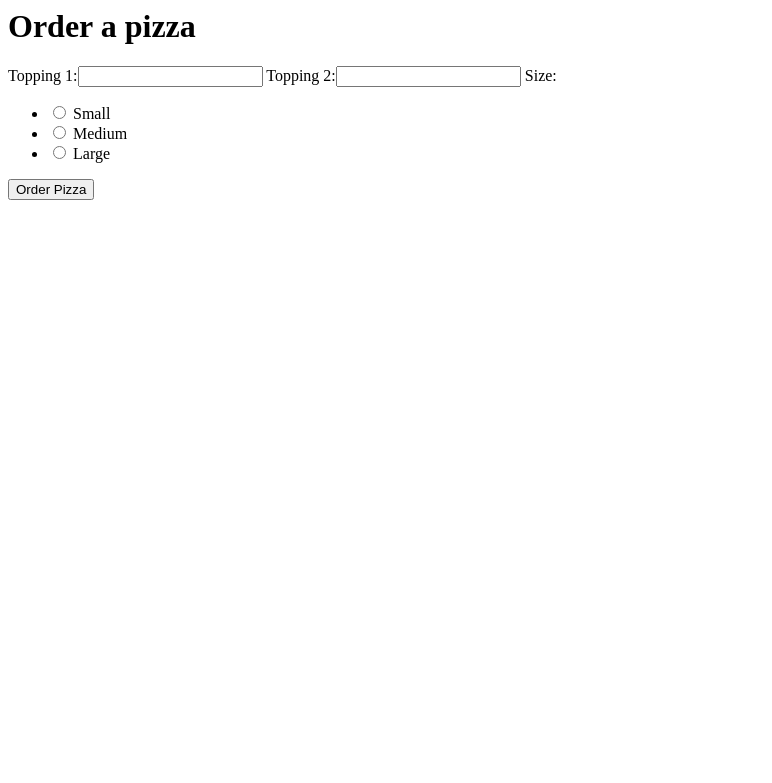
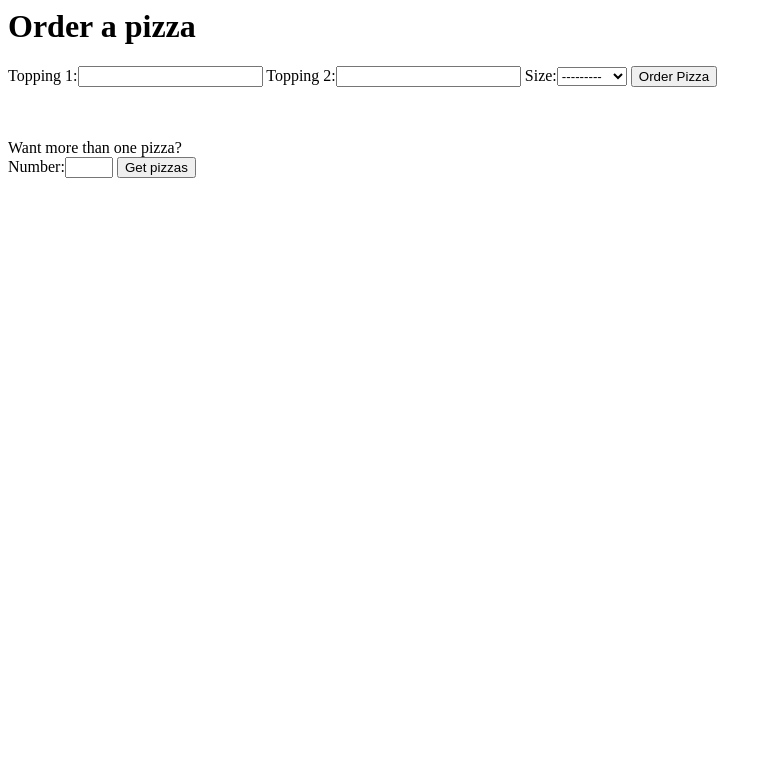
Before and after one commit to regatta28/django-forms, a Django app: page /order in a window 1280 px wide. Shown: the top 783 px of the page, without its empty margins (0-772 px from the left). Run offline with Django 3.2, Linux system fonts and the light colour scheme; data comes from the database, SQL or seed files in the repository.

Commit message:
created a new view for providing the customer with multiple pizza form option, using formset_factory, created a pizza html for the multiple form. Cleaned the data coming in and provided else statements for exceptions

```diff
--- a/nandiasgarden/urls.py
+++ b/nandiasgarden/urls.py
@@ -21,4 +21,5 @@ urlpatterns = [
     path('admin/', admin.site.urls),
     path('', views.home, name='home'),
     path('order', views.order, name='order'),
+    path('pizzas', views.pizzas, name='pizzas',)
 ]
--- a/pizza/forms.py
+++ b/pizza/forms.py
@@ -12,8 +12,12 @@ from .models import Pizza, Size
 
 class PizzaForm(forms.ModelForm):
 
-    size = forms.ModelChoiceField(queryset=Size.objects, empty_label=None, widget=forms.RadioSelect)
+    # image = forms.ImageField()
+    # size = forms.ModelChoiceField(queryset=Size.objects, empty_label=None, widget=forms.RadioSelect)
     class Meta:
         model = Pizza
         fields = ['topping1', 'topping2', 'size']
         labels = {'topping1': 'Topping 1', 'topping2': 'Topping 2'}
+
+class MultiplePizzaForm(forms.Form):
+    number = forms.IntegerField(min_value=2, max_value=6)
--- a/pizza/templates/pizza/order.html
+++ b/pizza/templates/pizza/order.html
@@ -1,10 +1,12 @@
 <h1>Order a pizza</h1>
 
 <h2>{{ note }}</h2>
-
+<!-- enctype="multipart/form-data" for customer uploading files  -->
 <form action="{% url 'order' %}" method="post">
     {% csrf_token %}
     {{ pizzaform }}
+
+
      <!-- All of the below code was done through django forms on forms.py -->
 
     <!-- <label for="topping1">Topping 1: </label>
@@ -22,3 +24,13 @@
     <input type="submit" value="Order Pizza">
 
 </form>
+
+<br><br>
+
+Want more than one pizza?
+
+<form action="{% url 'pizzas' %}" method="get">
+{{ multiple_form }}
+<input type ="submit" value="Get pizzas">
+
+</form>
--- a/pizza/views.py
+++ b/pizza/views.py
@@ -1,18 +1,40 @@
 from django.shortcuts import render
-from .forms import PizzaForm
+from .forms import PizzaForm, MultiplePizzaForm
+from django.forms import formset_factory
 
 def home(request):
     return render(request, 'pizza/home.html')
 
 def order(request):
+    multiple_form = MultiplePizzaForm()
     if request.method =='POST':
-        filled_form = PizzaForm(request.POST)
+        filled_form = PizzaForm(request.POST)#, request.FILES for image request.
         if filled_form.is_valid():
+            filled_form.save()
             note = 'Thanks for Ordering, your %s %s and %s pizza is on the way!' %(filled_form.cleaned_data['size'],
             filled_form.cleaned_data['topping1'],
             filled_form.cleaned_data['topping2'],)
             new_form = PizzaForm()
-            return render(request, 'pizza/order.html', {'pizzaform':new_form, 'note':note})
+            return render(request, 'pizza/order.html', {'pizzaform':new_form, 'note':note, 'multiple_form': multiple_form})
     else:
         form = PizzaForm()
-        return render(request, 'pizza/order.html', {'pizzaform': form})
+        return render(request, 'pizza/order.html', {'pizzaform': form, 'multiple_form':multiple_form})
+
+def pizzas(request):
+    number_of_pizzas = 2
+    filled_multiple_forms = MultiplePizzaForm(request.GET)
+    if filled_multiple_forms.is_valid():
+        number_of_pizzas = filled_multiple_forms.cleaned_data['number']
+    PizzaFormSet=formset_factory(PizzaForm, extra=number_of_pizzas)
+    formset = PizzaFormSet()
+    if request.method == 'POST':
+        filled_formset = PizzaFormSet(request.POST)
+        if filled_formset.is_valid():
+            for form in filled_formset:
+                print(form.cleaned_data['topping1'])
+                note = 'Pizzas have been Ordered'
+        else:
+            note='Order was not created. Please try again'
+        return render(request, 'pizza/pizzas.html', {'note': note, 'formset': formset})
+    else:
+        return render(request, 'pizza/pizzas.html', { 'formset': formset})
```
Also changed, not shown: pizza/templates/pizza/pizzas.html (added, +13 -0 lines), pizza/pizza.jpg (added).
